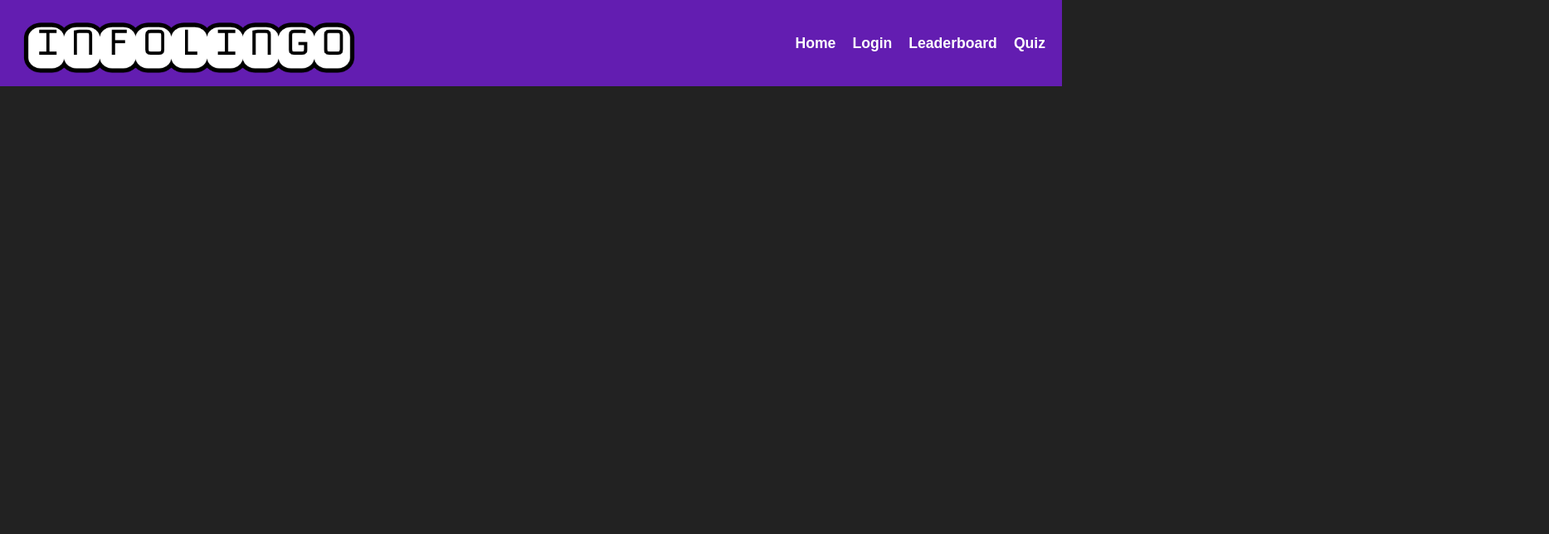
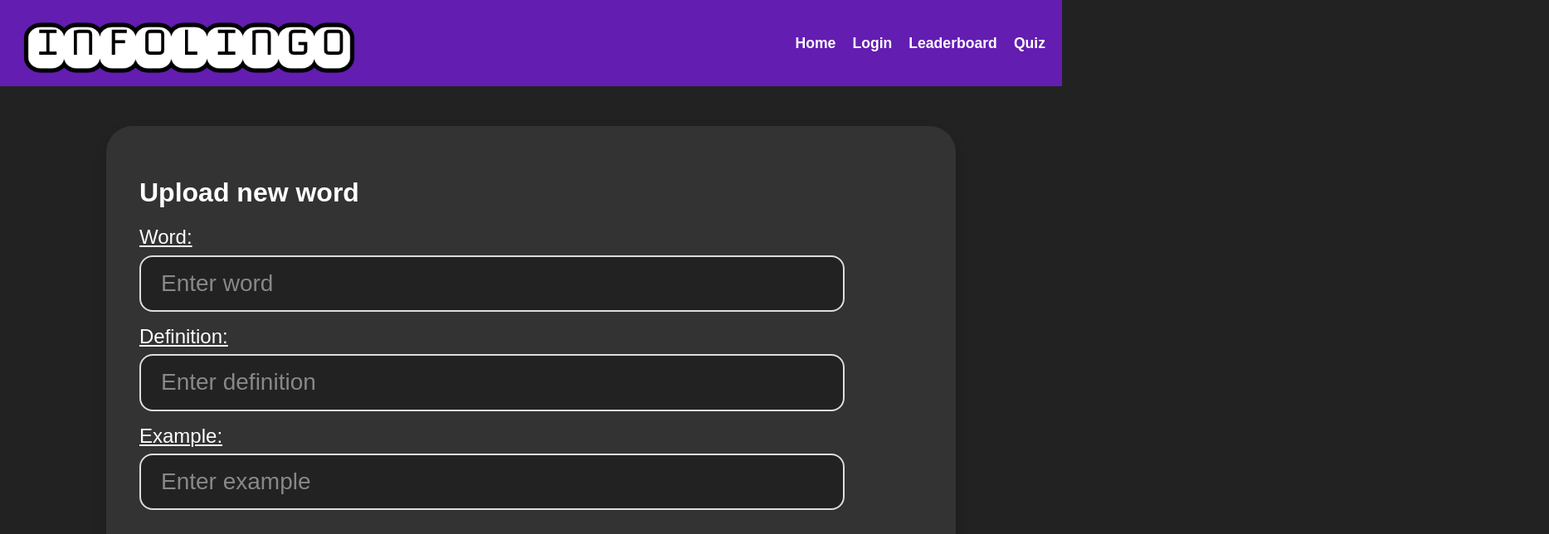
Before and after one commit to mpolasub/InfoLingo, a React (Vite) app in the folder vite-project/: page /uploadwords in a window 1280 px wide. Shown: the top 644 px of the page at 83% size, 1867 px wide, since content can reach past the window. Built offline with nearby package versions, Linux system fonts and the light colour scheme; a web font is replaced by a local one.

Commit message:
worked on upload words a little

```diff
--- a/vite-project/src/App.jsx
+++ b/vite-project/src/App.jsx
@@ -6,6 +6,7 @@ import Signup from "./pages/Signup";
 import Leaderboard from "./pages/Leaderboard";
 import VocabQuiz from "./pages/VocabQuiz";
 import Word from "./pages/Word";
+import UploadWords from "./pages/UploadWords";
 
 function App() {
   return (
@@ -17,6 +18,7 @@ function App() {
         <Route path="/leaderboard" element={<Leaderboard />} />
         <Route path="/quiz" element={<VocabQuiz />} />
         <Route path="/word" element={<Word />} />
+        <Route path="/uploadwords" element={<UploadWords />} />
       </Routes>
     </Router>
   );
--- a/vite-project/src/pages/UploadWords.jsx
+++ b/vite-project/src/pages/UploadWords.jsx
@@ -1,12 +1,34 @@
 import React from "react";
-import Navbar from "../components/Navbar";
 import "../style.css";
-
 
 
 
 function UploadWords(props) {
 
+    return (
+        <div class="main-container">
+            <h1>Upload new word</h1>
+            <div class="text-enter">
+                <label class="box-label" for="word-upload">Word:</label>
+                <div class="text-box">
+                    <input type="text" id="word-upload" name="word-upload" placeholder="Enter word" />
+                </div>
+            </div>
+            <div class="text-enter">
+                <label class="box-label" for="definition-upload">Definition:</label>
+                <div class="text-box">
+                    <input type="text" id="definition-upload" name="definition-upload" placeholder="Enter definition" />
+                </div>
+            </div>
+            <div class="text-enter">
+                <label class="box-label" for="example-upload">Example:</label>
+                <div class="text-box">
+                    <input type="text" id="example-upload" name="example-upload" placeholder="Enter example" />
+                </div>
+            </div>
+            <button id="submit">Submit</button>
+        </div>
+    )
 }
 
 export default UploadWords;
--- a/vite-project/src/style.css
+++ b/vite-project/src/style.css
@@ -355,6 +355,35 @@ ul {
 
 } */
 
+/*            upload  page           */
+
+.box-label {
+  font-size: 1.5rem;
+  text-decoration: underline;
+}
+
+.text-box input[type=text] {
+  margin-top: 0.5rem;
+  margin-bottom: 1rem;
+  width: 90%;
+  font-size: 1.75rem;
+  padding: 1rem 1.5rem;
+  box-sizing: border-box;
+  border: 2px solid #DEDEDE;
+  border-radius: 1rem;
+}
+
+#submit {
+  margin-top: 2rem;
+  margin-left: 80%;
+}
+
+#submit:hover {
+  transition: 0.3s;
+  background-color: #A58DDE;
+  /* color: black; */
+  border: 0.1rem solid #631DB1;
+}
 
 /* Responsive Design */
 @media (max-width: 768px) {
```
